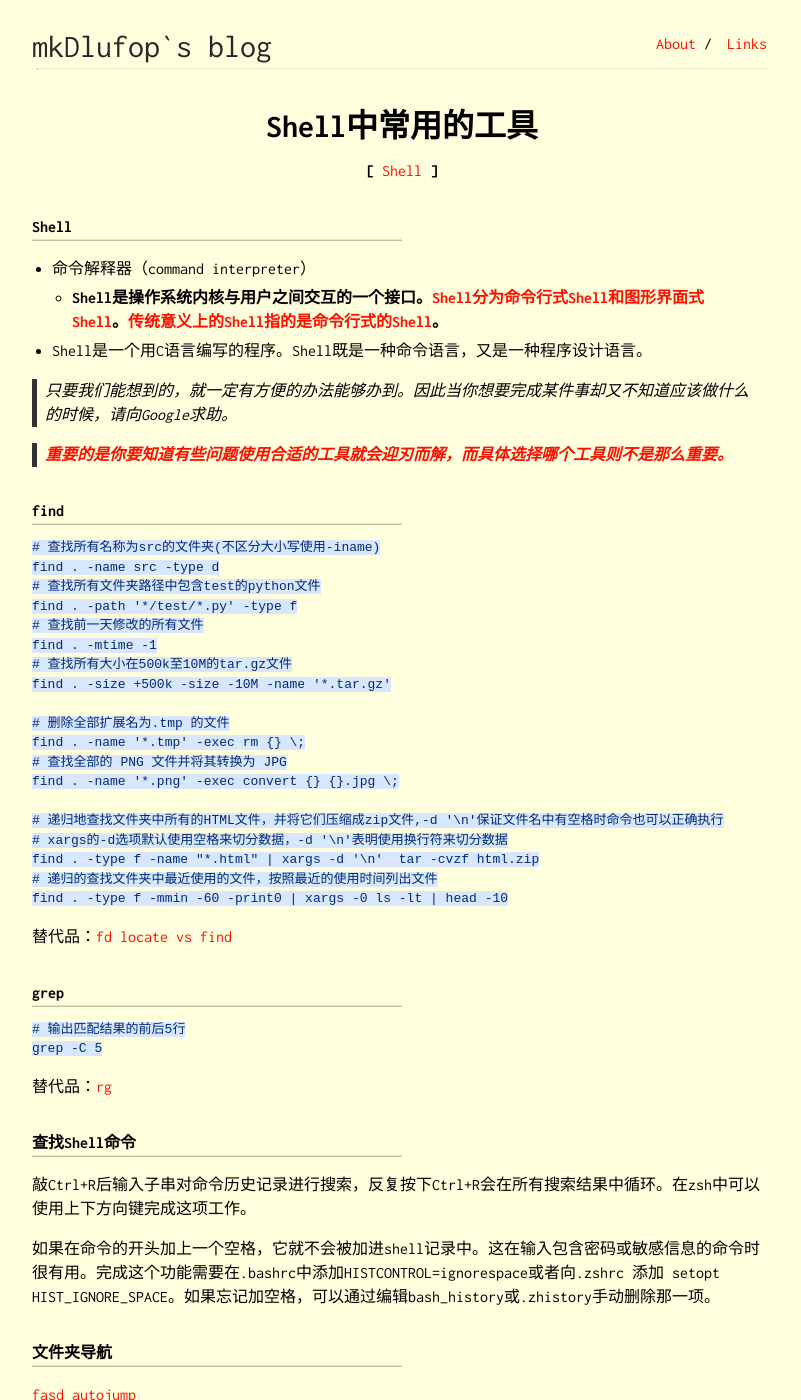
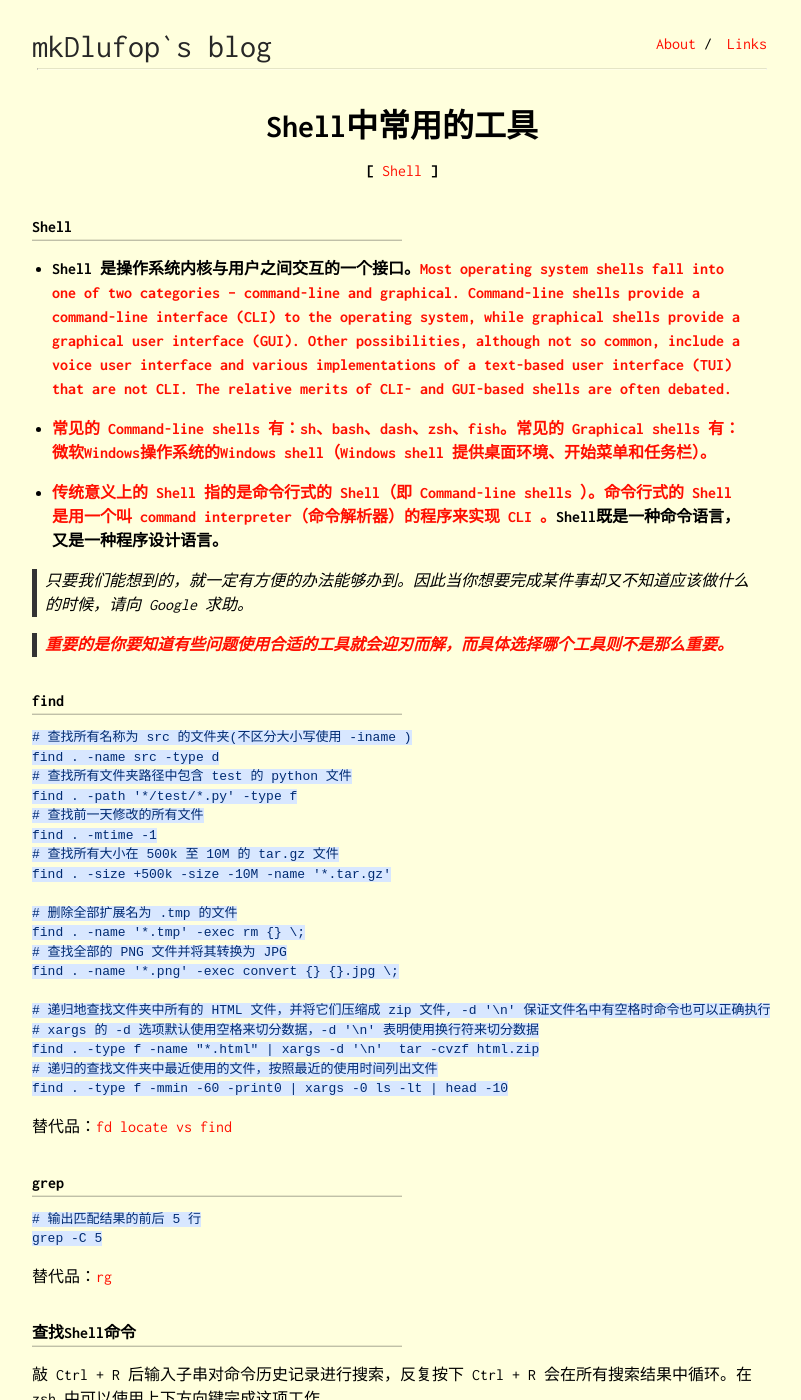
Before and after one commit to mkDlufop/mkDlufop.github.io, a Jekyll site: the page built from _posts/2022-02-15-shell-common-tools.md, in a window 1280 px wide and 1400 px high. Shown: the whole window, without its empty margins (238-1039 px from the left). Built offline with Jekyll 4.4.1, drawn with Linux system fonts in a browser that asks for light colours; some of the changed text lies outside the part shown.

Commit message:
update: update the description of Shell

````diff
--- a/_posts/2022-02-15-shell-common-tools.md
+++ b/_posts/2022-02-15-shell-common-tools.md
@@ -7,11 +7,13 @@ tags: [Shell]
 
 #### Shell
 
-- 命令解释器（command interpreter）
-  - **Shell是操作系统内核与用户之间交互的一个接口。[Shell分为命令行式Shell和图形界面式Shell](https://en.wikipedia.org/wiki/Shell_(computing))。[传统意义上的Shell指的是命令行式的Shell](https://baike.baidu.com/item/shell/99702#:~:text=%E4%BC%A0%E7%BB%9F%E6%84%8F%E4%B9%89%E4%B8%8A%E7%9A%84shell%E6%8C%87%E7%9A%84%E6%98%AF%E5%91%BD%E4%BB%A4%E8%A1%8C%E5%BC%8F%E7%9A%84shell)。**
-- Shell是一个用C语言编写的程序。Shell既是一种命令语言，又是一种程序设计语言。
+- **Shell 是操作系统内核与用户之间交互的一个接口。[Most operating system shells fall into one of two categories – command-line and graphical. Command-line shells provide a command-line interface (CLI) to the operating system, while graphical shells provide a graphical user interface (GUI). Other possibilities, although not so common, include a voice user interface and various implementations of a text-based user interface (TUI) that are not CLI. The relative merits of CLI- and GUI-based shells are often debated.](https://en.wikipedia.org/wiki/Shell_(computing)#Command-line_shells:~:text=Most%20operating%20system%20shells%20fall,based%20shells%20are%20often%20debated.)**
 
-> 只要我们能想到的，就一定有方便的办法能够办到。因此当你想要完成某件事却又不知道应该做什么的时候，请向Google求助。
+- **[常见的 Command-line shells 有：sh、bash、dash、zsh、fish。常见的 Graphical shells 有：微软Windows操作系统的Windows shell（Windows shell 提供桌面环境、开始菜单和任务栏）。](https://en.wikipedia.org/wiki/Shell_(computing)#Command-line_shells:~:text=.%5B11%5D-,Microsoft%20Windows,-%5Bedit%5D)**
+
+- **[传统意义上的 Shell 指的是命令行式的 Shell（即 Command-line shells ）。](https://baike.baidu.com/item/shell/99702#:~:text=%E4%BC%A0%E7%BB%9F%E6%84%8F%E4%B9%89%E4%B8%8A%E7%9A%84shell%E6%8C%87%E7%9A%84%E6%98%AF%E5%91%BD%E4%BB%A4%E8%A1%8C%E5%BC%8F%E7%9A%84shell)[命令行式的 Shell 是用一个叫 command interpreter（命令解析器）的程序来实现 CLI 。](https://en.wikipedia.org/wiki/List_of_command-line_interpreters#:~:text=In%20computing%2C%20a%20command%2Dline%20interpreter%2C%20or%20command%20language%20interpreter%2C%20is%20a%20blanket%20term%20for%20a%20certain%20class%20of%20programs%20designed%20to%20read%20lines%20of%20text%20entered%20by%20a%20user%2C%20thus%20implementing%20a%20command%2Dline%20interface.)Shell既是一种命令语言，又是一种程序设计语言。**
+
+> 只要我们能想到的，就一定有方便的办法能够办到。因此当你想要完成某件事却又不知道应该做什么的时候，请向 Google 求助。
 
 > [**重要的是你要知道有些问题使用合适的工具就会迎刃而解，而具体选择哪个工具则不是那么重要。**](https://missing-semester-cn.github.io/2020/shell-tools/#:~:text=%E9%87%8D%E8%A6%81%E7%9A%84%E6%98%AF%E4%BD%A0%E8%A6%81%E7%9F%A5%E9%81%93%E6%9C%89%E4%BA%9B%E9%97%AE%E9%A2%98%E4%BD%BF%E7%94%A8%E5%90%88%E9%80%82%E7%9A%84%E5%B7%A5%E5%85%B7%E5%B0%B1%E4%BC%9A%E8%BF%8E%E5%88%83%E8%80%8C%E8%A7%A3%EF%BC%8C%E8%80%8C%E5%85%B7%E4%BD%93%E9%80%89%E6%8B%A9%E5%93%AA%E4%B8%AA%E5%B7%A5%E5%85%B7%E5%88%99%E4%B8%8D%E6%98%AF%E9%82%A3%E4%B9%88%E9%87%8D%E8%A6%81%E3%80%82)
 
@@ -20,22 +22,22 @@ tags: [Shell]
 #### find
 
 ```shell
-# 查找所有名称为src的文件夹(不区分大小写使用-iname)
+# 查找所有名称为 src 的文件夹(不区分大小写使用 -iname )
 find . -name src -type d
-# 查找所有文件夹路径中包含test的python文件
+# 查找所有文件夹路径中包含 test 的 python 文件
 find . -path '*/test/*.py' -type f
 # 查找前一天修改的所有文件
 find . -mtime -1
-# 查找所有大小在500k至10M的tar.gz文件
+# 查找所有大小在 500k 至 10M 的 tar.gz 文件
 find . -size +500k -size -10M -name '*.tar.gz'
 
-# 删除全部扩展名为.tmp 的文件
+# 删除全部扩展名为 .tmp 的文件
 find . -name '*.tmp' -exec rm {} \;
 # 查找全部的 PNG 文件并将其转换为 JPG
 find . -name '*.png' -exec convert {} {}.jpg \;
 
-# 递归地查找文件夹中所有的HTML文件，并将它们压缩成zip文件,-d '\n'保证文件名中有空格时命令也可以正确执行
-# xargs的-d选项默认使用空格来切分数据，-d '\n'表明使用换行符来切分数据
+# 递归地查找文件夹中所有的 HTML 文件，并将它们压缩成 zip 文件, -d '\n' 保证文件名中有空格时命令也可以正确执行
+# xargs 的 -d 选项默认使用空格来切分数据，-d '\n' 表明使用换行符来切分数据
 find . -type f -name "*.html" | xargs -d '\n'  tar -cvzf html.zip
 # 递归的查找文件夹中最近使用的文件，按照最近的使用时间列出文件
 find . -type f -mmin -60 -print0 | xargs -0 ls -lt | head -10
@@ -46,7 +48,7 @@ find . -type f -mmin -60 -print0 | xargs -0 ls -lt | head -10
 #### grep
 
 ```shell
-# 输出匹配结果的前后5行
+# 输出匹配结果的前后 5 行
 grep -C 5
 ```
 
@@ -54,9 +56,9 @@ grep -C 5
 
 #### 查找Shell命令
 
-敲Ctrl+R后输入子串对命令历史记录进行搜索，反复按下Ctrl+R会在所有搜索结果中循环。在zsh中可以使用上下方向键完成这项工作。
+敲 Ctrl + R 后输入子串对命令历史记录进行搜索，反复按下 Ctrl + R 会在所有搜索结果中循环。在 zsh 中可以使用上下方向键完成这项工作。
 
-如果在命令的开头加上一个空格，它就不会被加进shell记录中。这在输入包含密码或敏感信息的命令时很有用。完成这个功能需要在.bashrc中添加HISTCONTROL=ignorespace或者向.zshrc 添加 setopt HIST_IGNORE_SPACE。如果忘记加空格，可以通过编辑bash_history或.zhistory手动删除那一项。
+如果在命令的开头加上一个空格，它就不会被加进 shell 记录中。这在输入包含密码或敏感信息的命令时很有用。完成这个功能需要在 .bashrc 中添加 HISTCONTROL=ignorespace 或者向 .zshrc 添加 setopt HIST_IGNORE_SPACE 。如果忘记加空格，可以通过编辑 bash_history 或 .zhistory 手动删除那一项。
 
 #### 文件夹导航
 
@@ -77,7 +79,7 @@ notify-send # 使用当前桌面环境的通知系统创建一条通知
 #### 查看日志
 
 ```shell
-# 显示此次开机后systemd的所有日志
+# 显示此次开机后 systemd 的所有日志
 journalctl -b
 ```
 
````
